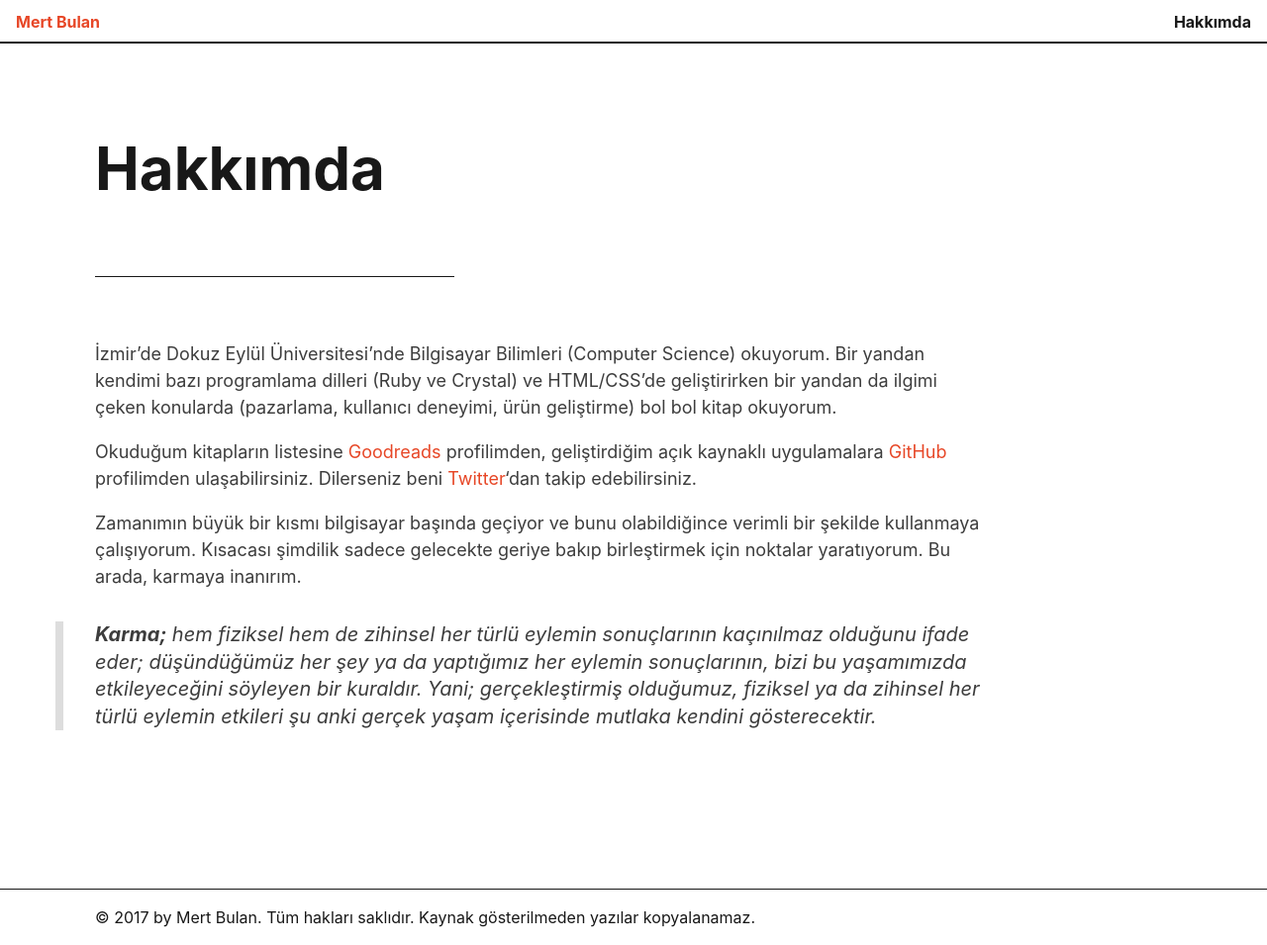
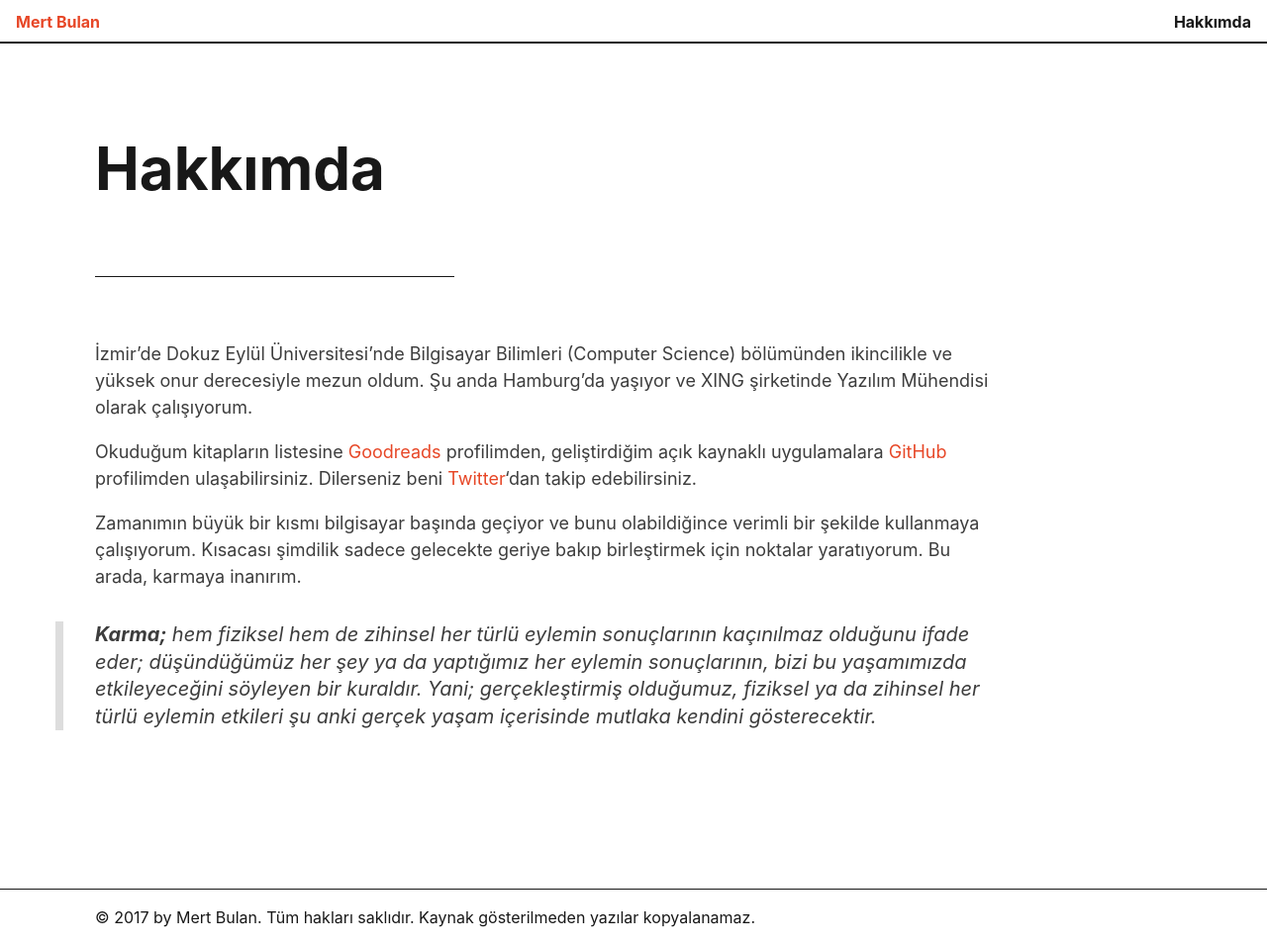
Before and after one commit to mertbulan/mertbulan.github.io, a Jekyll site: the page built from hakkimda.md, in a window 1280 px wide. Shown: the whole page at 99% size. Built offline with Jekyll 4.4.1, drawn with Linux system fonts in a browser that asks for light colours.

Commit message:
update about me

```diff
--- a/hakkimda.md
+++ b/hakkimda.md
@@ -3,7 +3,7 @@ title: Hakkımda
 layout: page
 ---
 
-İzmir’de Dokuz Eylül Üniversitesi’nde Bilgisayar Bilimleri (Computer Science) okuyorum. Bir yandan kendimi bazı programlama dilleri (Ruby ve Crystal) ve HTML/CSS’de geliştirirken bir yandan da ilgimi çeken konularda (pazarlama, kullanıcı deneyimi, ürün geliştirme) bol bol kitap okuyorum.
+İzmir’de Dokuz Eylül Üniversitesi’nde Bilgisayar Bilimleri (Computer Science) bölümünden ikincilikle ve yüksek onur derecesiyle mezun oldum. Şu anda Hamburg'da yaşıyor ve XING şirketinde Yazılım Mühendisi olarak çalışıyorum.
 
 Okuduğum kitapların listesine [Goodreads](https://www.goodreads.com/mertbulan) profilimden, geliştirdiğim açık kaynaklı uygulamalara [GitHub](https://github.com/mertbulan/) profilimden ulaşabilirsiniz. Dilerseniz beni [Twitter](https://twitter.com/mertbulan)‘dan takip edebilirsiniz.
 
```
